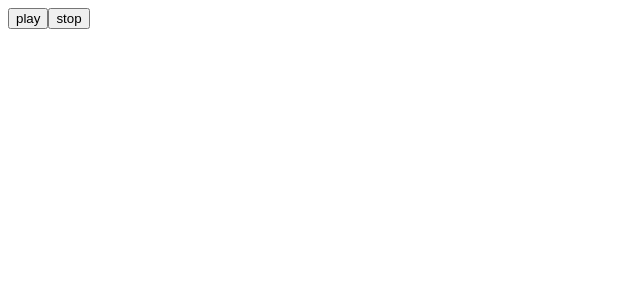
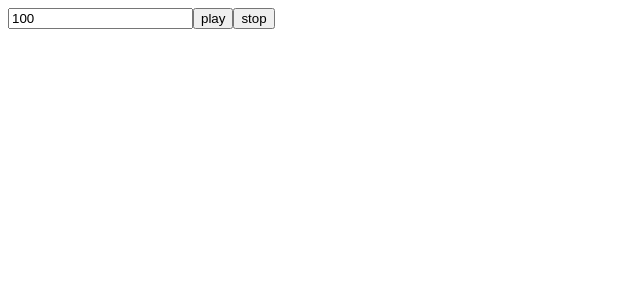
Before and after one commit to lukasz-duda/metronome, a React (Vite) app: page / in a window 1280 px wide. Shown: the top 300 px of the page, without its empty margins (0-640 px from the left). Built offline with nearby package versions, Linux system fonts and the light colour scheme.

Commit message:
Change BPM

```diff
--- a/src/simple-metronome.tsx
+++ b/src/simple-metronome.tsx
@@ -1,12 +1,26 @@
+import { useState, type SyntheticEvent } from "react";
 import { play } from "./audio";
 import { useMetronome } from "./metronome";
 
 export function SimpleMetronome() {
+  const [bpm, setBpm] = useState(100);
+
+  function changeBpm(event: SyntheticEvent<HTMLInputElement>) {
+    const value = event.currentTarget.value;
+    const newBpm = Number(value);
+    setBpm(newBpm);
+  }
+
   const { start, stop } = useMetronome({ onBeat: play });
 
   return (
     <>
-      <button onClick={() => start(100)}>play</button>
+      <input
+        type="number"
+        value={bpm}
+        onChange={changeBpm}
+      />
+      <button onClick={() => start(bpm)}>play</button>
       <button onClick={stop}>stop</button>
     </>
   );
```
